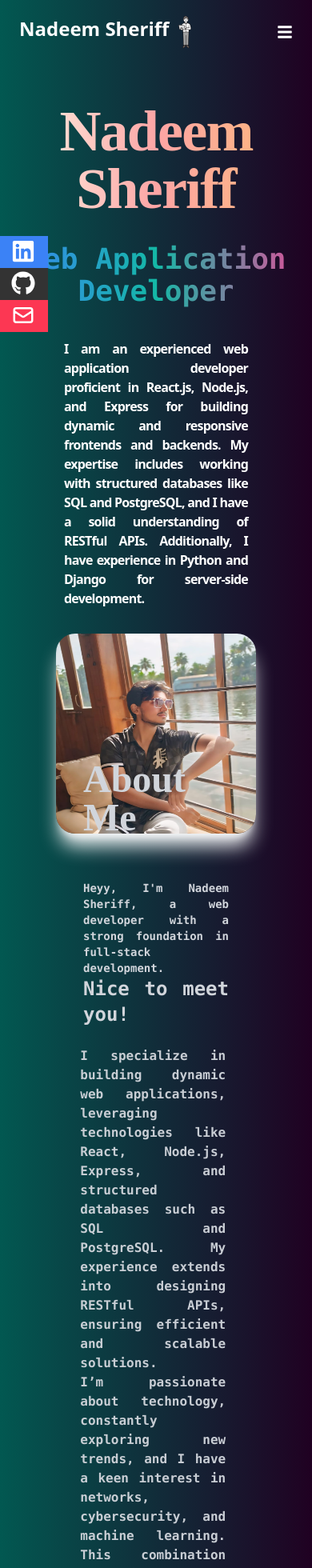
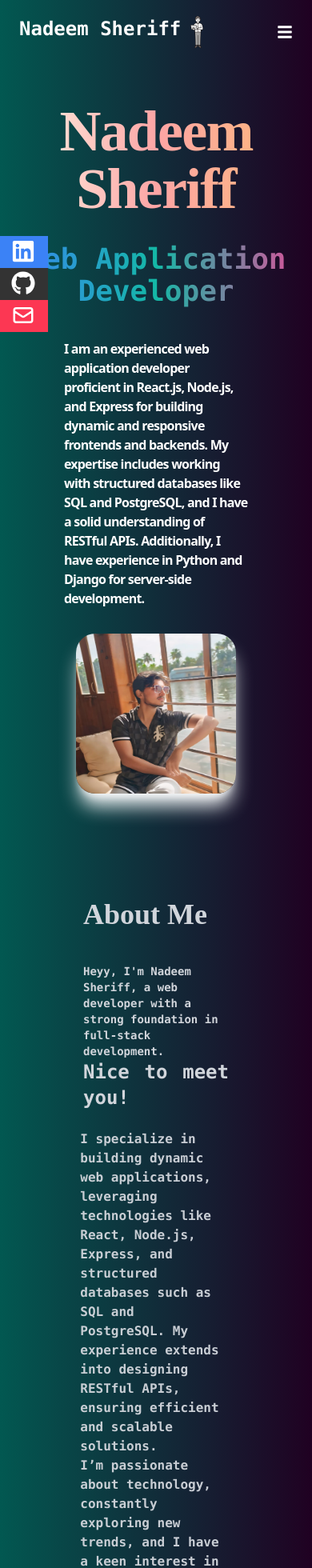
Before and after one commit to nadeemsheriff18/portfolio, a React (Create React App) app: page / in a window 390 px wide. Shown: the top 1960 px of the page at 80% size. Built offline with nearby package versions, Linux system fonts and the light colour scheme.

Commit message:
second attempt

```diff
--- a/src/components/About.js
+++ b/src/components/About.js
@@ -3,7 +3,7 @@ import { motion } from "framer-motion";
 
 const About = () => {
   return (
-    <div name='about' id="about" className='w-full h-auto text-gray-300 bg-gray-900'>
+    <div name='about' id="about" className='w-full h-auto pt-40 sm:pt-0 md:pt-0 lg:pt-0 text-gray-300 bg-gray-900'>
       <div className='flex flex-col justify-center items-center w-full h-full px-4 sm:px-6 md:px-10 lg:px-16 xl:px-32 py-20'>
         <div className='px-20'>
         <motion.div
@@ -12,14 +12,14 @@ const About = () => {
           transition={{ duration: 0.5 }}
 
          className='mb-8'>
-            <p id="about_header" className='motion-safe:animate-bounce text-5xl sm:text-6xl mt-5 lg:text-7xl font-extrabold'>
+            <p id="about_header" className='motion-safe:animate-bounce text-4xl font-mono sm:text-6xl mt-5 lg:text-7xl font-extrabold'>
               About Me
             </p>
           </motion.div>
           <div>
             <motion.h2 whileInView={{ opacity: 1, x: 0 }}
           initial={{ opacity: 0, x: -100 }}
-          transition={{ duration: 1 }} className='text-sm text-justify font-bold sm:text-xl lg:text-2xl pb-3 lg:py-4 w-full font-mono'>
+          transition={{ duration: 1 }} className='text-sm font-bold sm:text-xl lg:text-2xl pb-3 lg:py-4 w-full font-mono'>
               Heyy, I'm Nadeem Sheriff, a web developer with a strong foundation in full-stack development.
               <br />
               <span className='text-2xl text-justify sm:text-3xl lg:text-3xl font-extrabold block'>
@@ -28,7 +28,7 @@ const About = () => {
             </motion.h2>
             <motion.p whileInView={{ opacity: 1, x: 0 }}
           initial={{ opacity: 0, x: -100 }}
-          transition={{ duration: 8 }} className='text-base text-justify font-semibold font-mono sm:text-lg lg:text-xl py-2 w-full px-0'>
+          transition={{ duration: 8 }} className='text-base font-semibold font-mono py-2 w-full sm:text-xl md:text-2xl lg:text-2xl px-0'>
               I specialize in building dynamic web applications, leveraging technologies like React, Node.js, Express, and structured databases such as SQL and PostgreSQL. My experience extends into designing RESTful APIs, ensuring efficient and scalable solutions.
               <br />
               I’m passionate about technology, constantly exploring new trends, and I have a keen interest in networks, cybersecurity, and machine learning. This combination of skills allows me to create secure, robust, and innovative applications, and I’m always eager to take on new challenges in the tech space.
--- a/src/components/Home.js
+++ b/src/components/Home.js
@@ -34,9 +34,10 @@ const Home = () => {
             variants={container(1)}
             initial="hidden"
             animate="visible"
-            className='my-2 max-w-xl py-6 font-bold tracking-tighter text-justify px-20 md:text-lg md:px-0 text-white'>
+            className='my-2 max-w-xl py-6 font-bold tracking-tighter px-20 md:text-lg md:px-0 text-white'>
     I am an experienced web application developer proficient in React.js, Node.js, and Express for building dynamic and responsive frontends and backends. My expertise includes working with structured databases like SQL and PostgreSQL, and I have a solid understanding of RESTful APIs. Additionally, I have experience in Python and Django for server-side development.
             </motion.p>
+
           </div>
         </div>
         <div className='w-full lg:w-1/2 lg:p-8 '>
@@ -45,7 +46,7 @@ const Home = () => {
             initial={{x:100,opacity:0}}
             animate={{x:0 , opacity:1}}
             transition={{duration:1, delay:1.2}}
-            className=" w-[250px] h-[250px] lg:w-[380px] lg:h-[380px] rounded-3xl shadow-xl shadow-[#f5f7f8]" src='/assets/mypic5.jpg' alt="Nadeem Sheriff"></motion.img>
+            className=" w-[200px] h-[200px] lg:w-[380px] lg:h-[380px] rounded-3xl shadow-xl shadow-[#f5f7f8]" src='/assets/mypic5.jpg' alt="Nadeem Sheriff"></motion.img>
               </div>
         </div>
       </div>
--- a/src/components/Navbar.js
+++ b/src/components/Navbar.js
@@ -16,7 +16,7 @@ const Navbar = () => {
     <div className="fixed w-full h-[80px] flex justify-between items-center px-4 text-lg text-white z-10">
       {/* Logo */}
       <div className='flex'>
-        <h2 className='text-2xl font-bold'>Nadeem Sheriff</h2>
+        <h2 className='text-2xl font-bold font-mono'>Nadeem Sheriff</h2>
         <img className="w-30 h-10" alt="man" src='/assets/man.png'></img>
       </div>
 
--- a/src/components/Projects.js
+++ b/src/components/Projects.js
@@ -8,7 +8,7 @@ const Projects = () => {
         initial={{ opacity: 0, y: -100 }}
         transition={{ duration: 0.5 }}
         className='py-20 text-center text-5xl md:text-6xl lg:text-7xl text-white' id='projects_header'>My projects</motion.h1>
-      <div className='flex flex-col px-28 py-8 font-mono text-lg'>
+      <div className='flex flex-col px-28 py-2 font-mono text-lg'>
 
         <div className="flex flex-wrap lg:justify-center py-8 my-1 text-white">
           <motion.div
@@ -25,9 +25,9 @@ const Projects = () => {
             initial={{opacity:0,x:100}}
            transition={{duration:1}}
           className='w-full max-w-xl flex flex-col lg:w-3/4'>
-            <h6 className='mb-2 font-semibold'>OD/Leave request application</h6>
+            <h6 className='mb-2 font-extrabold'>OD/Leave request application</h6>
             <p className='mb-2 text-neutral-400'>This project was developed for my college, A On-duty(OD) and leave management system for students and HOD streamlining the Request and approval process with a centralized dashboard, real-time updates, and document uploads. Simplifes the process of applying on-duty and leave for students .  </p>
-            <span className='mr-2 rounded bg-neutral-900 px-2 py-1 text-sm font-medium w-max'> Reactjs,Express js,node js, Postgresql</span>
+            <p className='text-sm'>React js,Express js,Postgresql,Tailwindcss</p>
             <a  className="text-lg px-2 py-2 hover:animate-bounce font-extrabold" href='https://github.com/nadeemsheriff18/od_project'>Github</a>
           </motion.div>
         </div>
@@ -46,9 +46,9 @@ const Projects = () => {
             initial={{opacity:0,x:100}}
            transition={{duration:1}}
           className='w-full max-w-xl flex flex-col lg:w-3/4'>
-            <h6 className='mb-2 font-semibold'>Blog Page</h6>
+            <h6 className='mb-2 font-extrabold'>Blog Page</h6>
             <p className='mb-2 text-neutral-400'>This is a blog site where users can read and upload posts, Share their views, comment on posts. This site acts as an public forum where users can post anything, So this app also has a feature of checking the content for any sensitive or use of abusive language. </p>
-            <span className='mr-2 rounded bg-neutral-900 px-2 py-1 text-sm font-medium w-max'> Reactjs, Django, SQL, machine learning</span>
+            <p className='text-sm pr-8'>React js,Django,SQL,Tailwindcss,Machine Learning</p>
             <a  className="text-lg px-2 py-2 hover:animate-bounce font-extrabold" href='https://github.com/nadeemsheriff18/Blog_page'>Github</a>
           </motion.div>
         </div>
@@ -67,9 +67,9 @@ const Projects = () => {
             initial={{opacity:0,x:100}}
            transition={{duration:1}}
           className='w-full max-w-xl flex flex-col lg:w-3/4'>
-            <h6 className='mb-2 font-semibold'>Ideaforge Hackathon Website</h6>
+            <h6 className='mb-2 font-extrabold'>Ideaforge Hackathon Website</h6>
             <p className='mb-2 text-neutral-400'>A webiste developed for the hackathon conducted by the department of computer science and business systems in my college.</p>
-            <span className='mr-2 rounded bg-neutral-900 px-2 py-1 text-sm font-medium w-max'> Reactjs, Framer-motion, Tailwindcss</span>
+            <p className='text-sm'>React js,Framer motion,Tailwindcss</p>
             <a  className="text-lg px-2 py-2 hover:animate-bounce" href='https://github.com/nadeemsheriff18/ideaforge-website'>Github</a>
             <a className="text-lg px-2 py-2 hover:animate-bounce font-extrabold" href='https://ideaforgehackathon.netlify.app/'>Website</a>
           </motion.div>
@@ -89,9 +89,9 @@ const Projects = () => {
             initial={{ opacity: 0, x: 100 }}
             transition={{ duration: 1 }}
             className='w-full max-w-xl lg:w-3/4 flex flex-col'>
-            <h6 className='mb-2 font-semibold'>Chat application</h6>
-            <p className='mb-2 text-neutral-400'>A one-one chat application ensures privacy and lets users text each other!</p>
-            <span className='mr-2 rounded bg-neutral-900 px-2 py-1 text-sm font-medium w-max'> Reactjs,Express js,node js</span>
+            <h6 className='mb-2 font-extrabold'>Chat application</h6>
+            <p className='mb-2 text-neutral-400 text-pretty'>A one-one chat application ensures privacy and lets users text each other!</p>
+            <p className='text-sm'>React js,Express js,Postgresql,Tailwindcss</p>
             <a  className="text-lg px-2 py-2 hover:animate-bounce font-extrabold" href='https://github.com/nadeemsheriff18/React-chatApp'>Github</a>
           </motion.div>
         </div>
--- a/src/components/Skills.js
+++ b/src/components/Skills.js
@@ -26,7 +26,7 @@ const Skills = () => {
         initial={{opacity:0,x:-100}}
         transition={{duration:1}}
         id='skills_header'
-        className='text-white text-5xl md:text-6xl lg:text-7xl text-center pb-6'>Skills</motion.h1>
+        className='text-white text-4xl md:text-6xl lg:text-7xl text-center pb-6 font-mono'>Skills</motion.h1>
                 <div>
                     <motion.p whileInView={{opacity:1,x:0}}
         initial={{opacity:0,x:-100}}
```
